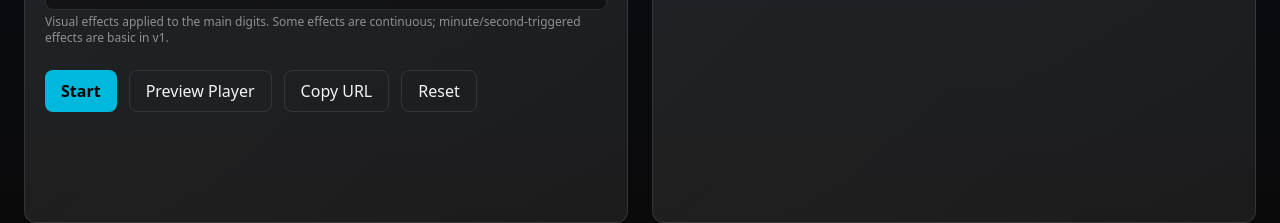
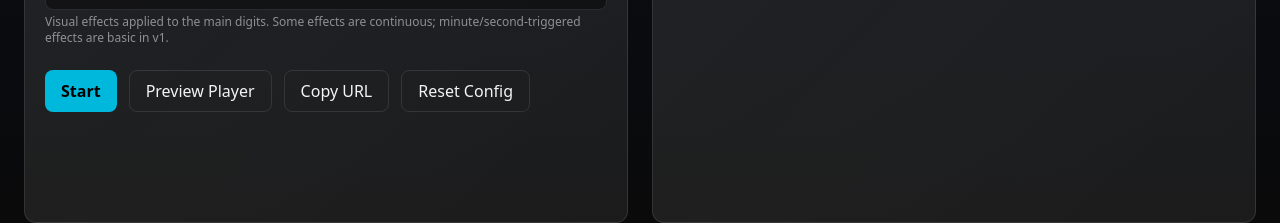
Before and after one commit to bmort/countdown-timer-gpt-5-test, a React (Vite) app in the folder web/: page / in a window 1280 px wide. Shown: the part 553-776 px from the top of the page. Built offline with nearby package versions, Linux system fonts and the light colour scheme.

Commit message:
Change Reset button label to 'Reset Config'

```diff
--- a/web/src/pages/HomeEditor.tsx
+++ b/web/src/pages/HomeEditor.tsx
@@ -288,7 +288,7 @@ export function HomeEditor() {
                 if (ok) resetConfig()
               }}
             >
-              Reset
+              Reset Config
             </button>
           </div>
         </section>
```
